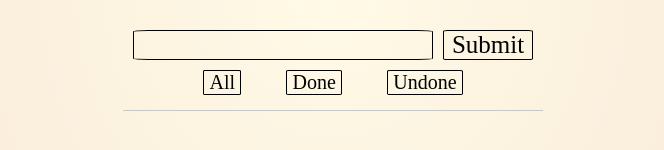
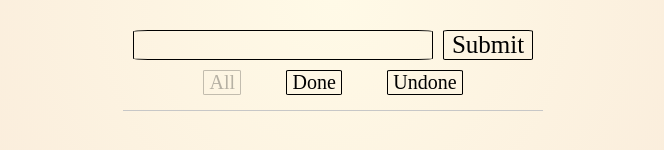
Before and after one commit to IgorPotapov15/Todo, a React (Create React App) app: page / in a window 1280 px wide. Shown: the part 189-339 px from the top of the page, without its empty margins (307-971 px from the left). Built offline with nearby package versions, Linux system fonts and the light colour scheme; a web font is replaced by a local one.

Commit message:
changed hover color of button and made disabling filter buttons according to the filter state

```diff
--- a/src/components/FilterItems.js
+++ b/src/components/FilterItems.js
@@ -1,8 +1,9 @@
-import { useDispatch } from 'react-redux'
+import { useDispatch, useSelector } from 'react-redux'
 import { changeFilter } from '../redux/todoSlice'
 
 const FilterItems = () => {
   const dispatch = useDispatch()
+  const filter = useSelector(state => state.todos.filter)
 
   const handleChange = (type) => {
     dispatch(
@@ -12,9 +13,9 @@ const FilterItems = () => {
 
   return (
     <div className="filter">
-      <button onClick={() => handleChange('ALL')} className="filter-button">All</button>
-      <button onClick={() => handleChange('DONE')} className="filter-button">Done</button>
-      <button onClick={() => handleChange('UNDONE')} className="filter-button">Undone</button>
+      <button disabled={filter === 'ALL' ? true : false} onClick={() => handleChange('ALL')} className="filter-button">All</button>
+      <button disabled={filter === 'DONE' ? true : false} onClick={() => handleChange('DONE')} className="filter-button">Done</button>
+      <button disabled={filter === 'UNDONE' ? true : false} onClick={() => handleChange('UNDONE')} className="filter-button">Undone</button>
     </div>
   )
 }
--- a/src/index.css
+++ b/src/index.css
@@ -56,11 +56,11 @@ button {
 }
 
 button:hover {
-  background: rgb(218, 218, 218);
+  background: rgb(242, 223, 199);
 }
 
 button:disabled {
-  border-color: #cccccc;
+  border-color: #0000003c;
 }
 
 .form-button {
```
